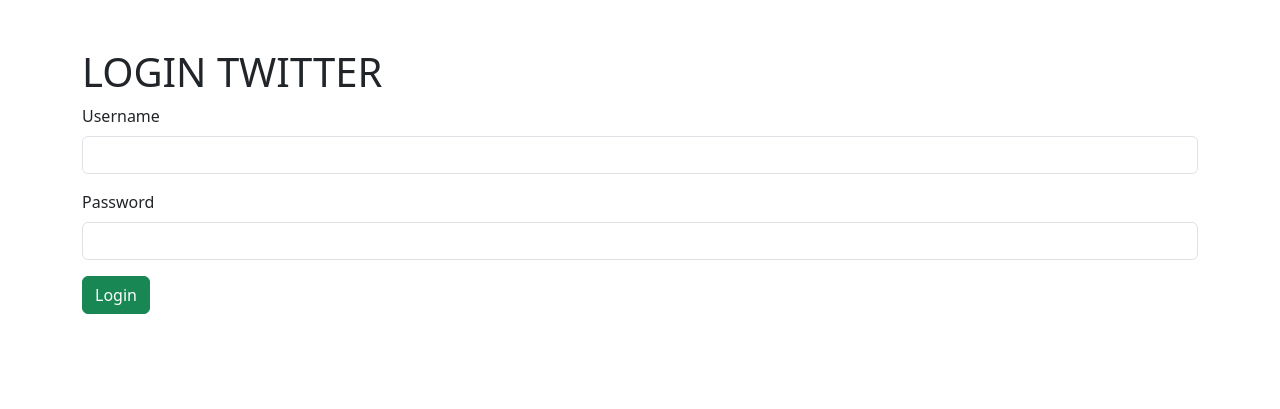
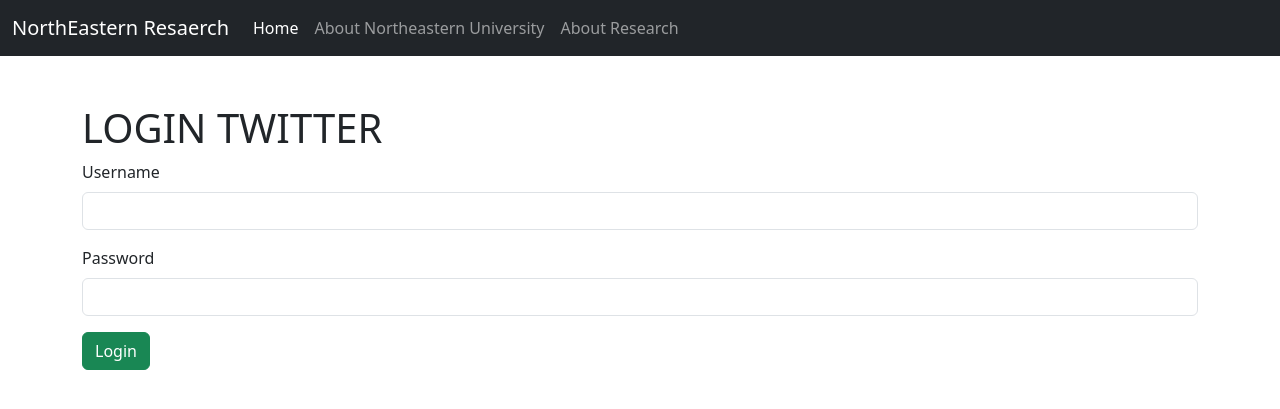
Before and after one commit to Kani35000/Research_Backend, a Django app: page /home/ in a window 1280 px wide. Shown: the top 409 px of the page. Run offline with Django 3.2, Linux system fonts and the light colour scheme.

Commit message:
adding Navbar

```diff
--- a/userLoginApp/templates/userLoginApp/home.html
+++ b/userLoginApp/templates/userLoginApp/home.html
@@ -7,6 +7,30 @@
         <title>LOGIN TWITTER</title>
     </head>
 <body class="d-flex flex-column vh-100">
+
+    <nav class="navbar sticky-top navbar-expand-lg navbar-dark bg-dark">
+        <div class="container-fluid">
+          <a class="navbar-brand" href="#">NorthEastern Resaerch</a>
+          <button class="navbar-toggler" type="button" data-bs-toggle="collapse" data-bs-target="#navbarNav" aria-controls="navbarNav" aria-expanded="false" aria-label="Toggle navigation">
+            <span class="navbar-toggler-icon"></span>
+          </button>
+          <div class="collapse navbar-collapse" id="navbarNav">
+            <ul class="navbar-nav">
+              <li class="nav-item">
+                <a class="nav-link active" href="/">Home</a>
+              </li>
+              <li class="nav-item">
+                <a class="nav-link" href="/campgrounds">About Northeastern University</a>
+              </li>
+              <li class="nav-item">
+                <a class="nav-link" href="/campgrounds/new">About Research</a>
+              </li>
+
+            </ul>
+          </div>
+
+        </div>
+      </nav>
 
     <main class="container mt-5">
         <h1>LOGIN TWITTER</h1>
```
Also changed, not shown: 1 other file.
